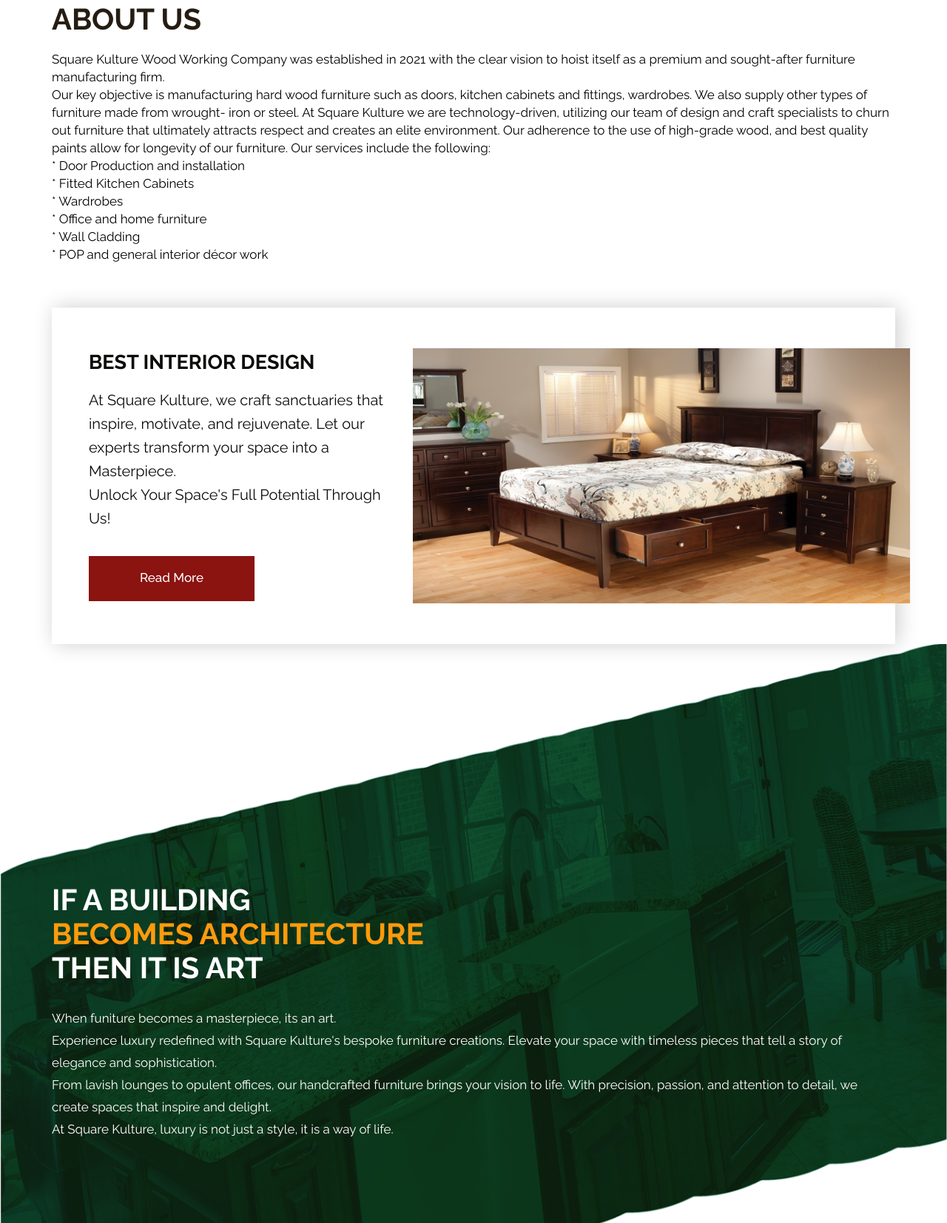
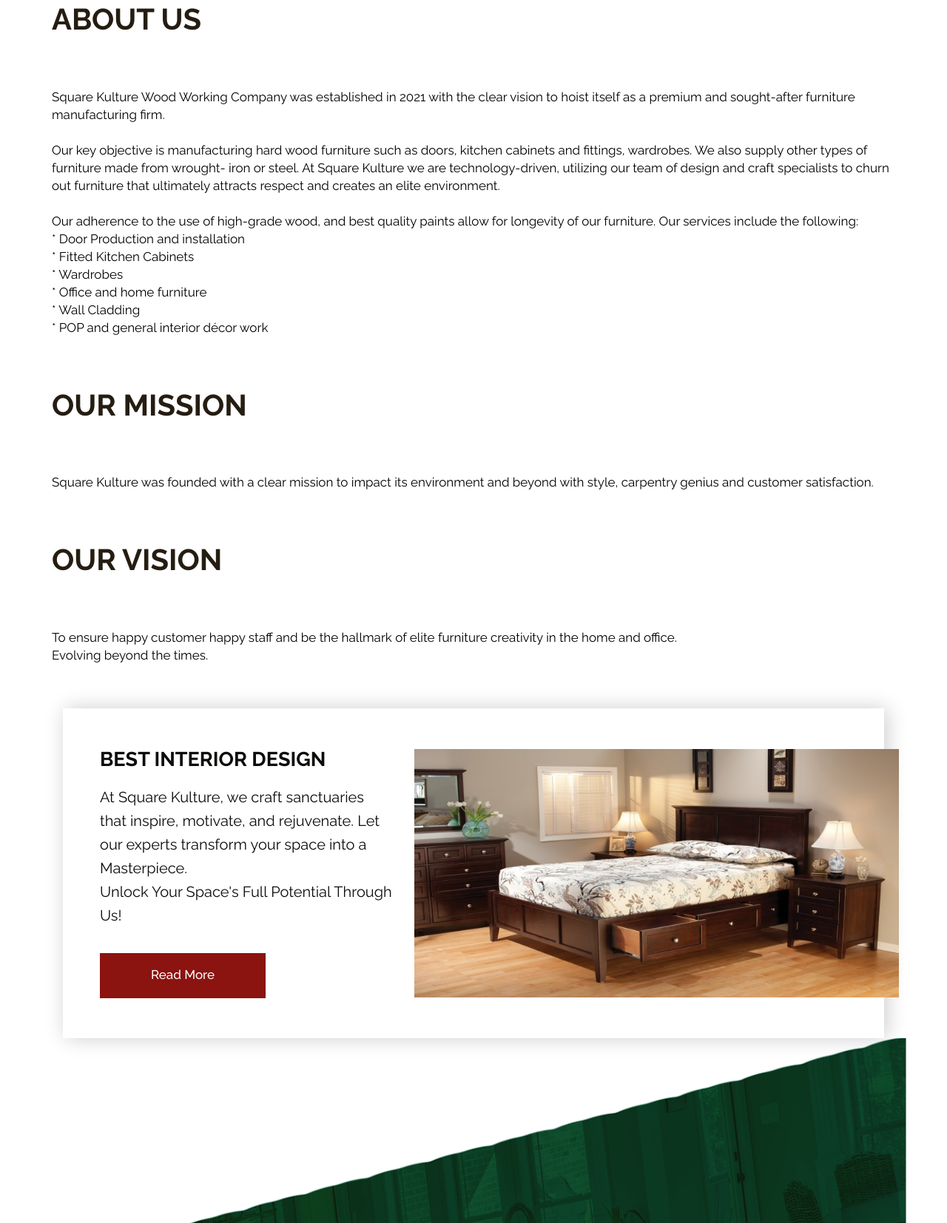
Before and after one commit to Square-Kulture-Wood-Works-Company/square_kulture_website, a plain HTML site: page index.html in a window 1280 px wide. Shown: the part 1146-2800 px from the top of the page at 74% size. Drawn offline with Linux system fonts and the light colour scheme.

Commit message:
Gave vision and mission statement a separate column

```diff
--- a/index.html
+++ b/index.html
@@ -53,7 +53,7 @@
                      <ul class="email text_align_right">
                         <li class="d_none"> <i class="fa fa-map-marker" aria-hidden="true"></i>1/3, Baiyewu Close, Off Ajayi Road, Ogba, Lagos </a></li>
                         <li class="d_none"><i class="fa fa-phone" aria-hidden="true"></i>+234 8166409473 <br> +234 8055444430</a></li>
-                        <li class="d_none"> <a href="#"><i class="fa fa-envelope" aria-hidden="true"></i>info@squarekulture.com <br> reziobaro@gmail.com</a></li>
+                        <li class="d_none"> <a href="#"><i class="fa fa-envelope" aria-hidden="true"></i>info@squarekulture.com</a></li>
                         <li class="d_none"> <a href="#">Login <i class="fa fa-user" aria-hidden="true"></i></a> </li>
                         <li class="d_none"><i class="fa fa-search" style="cursor: pointer;" aria-hidden="true"></i></li>
                         <li> <button class="openbtn" onclick="openNav()"><img src="images/menu_btn.png"></button></li>
@@ -89,7 +89,7 @@
                      <div class="carousel-caption relative">
                         <div class="bg_white">
                            <h1>Reimagine Your Home <span class="yello">One Piece At A Time</span></h1>
-                           <p>Square Kulture was founded with a clear mission to impact its environment and beyond with style, carpentry genius and customer satisfaction.</p>
+                           <p>Discover a world of possibilities with our diverse range of furniture, from classic to contemporary.</p>
                         </div>
                         <a class="read_more ban_btn" href="Javascript:void(0)">Read More</a>
                      </div>
@@ -100,7 +100,7 @@
                      <div class="carousel-caption relative">
                         <div class="bg_white">
                            <h1>Your Home, Your Haven. <span class="yello">Our Furniture, Your Perfect Match.</span></h1>
-                           <p>Our Vision is to ensure a happy staff happy customer and be the hallmark of elite furniture creativity in the home and office. Evolving beyond the times.</p>
+                           <p>Create a space that truly reflects your personality. Our furniture is the perfect complement to your unique style.</p>
                         </div>
                         <a class="read_more ban_btn" href="Javascript:void(0)">Read More</a>
                      </div>
@@ -124,10 +124,10 @@
             <div class="row">
                <div class="col-sm-12">
                   <div class="titlepage">
-                     <h2>About us</h2>
-                     <p>Square Kulture Wood Working Company was established in 2021 with the clear vision to hoist itself as a premium and sought-after furniture manufacturing firm. <br>
+                     <h2>About us</h2> <br><br>
+                     <p>Square Kulture Wood Working Company was established in 2021 with the clear vision to hoist itself as a premium and sought-after furniture manufacturing firm. <br><br>
 
-                        Our key objective is manufacturing hard wood furniture such as doors, kitchen cabinets and fittings, wardrobes. We also supply other types of furniture made from wrought- iron or steel. At Square Kulture we are technology-driven, utilizing our team of design and craft specialists to churn out furniture that ultimately attracts respect and creates an elite environment. Our adherence to the use of high-grade wood, and best quality paints allow for longevity of our furniture.
+                        Our key objective is manufacturing hard wood furniture such as doors, kitchen cabinets and fittings, wardrobes. We also supply other types of furniture made from wrought- iron or steel. At Square Kulture we are technology-driven, utilizing our team of design and craft specialists to churn out furniture that ultimately attracts respect and creates an elite environment. <br><br> Our adherence to the use of high-grade wood, and best quality paints allow for longevity of our furniture.
 
                         Our services include the following: <br>
 
@@ -139,7 +139,24 @@
                         * POP and general interior décor work </p>
                   </div>
                </div>
-               <div class=" col-sm-12">
+               <div id="about" class="about top_layer">
+                  <div class="container">
+                     <div class="row">
+                        <div class="col-sm-12">
+                           <div class="titlepage">
+                              <h2>Our Mission</h2> <br><br>
+                              <p>Square Kulture was founded with a clear mission to impact its environment and beyond with style, carpentry genius and customer satisfaction.</p>
+                          </div>
+                        </div>
+                        <div id="about" class="about top_layer">
+                           <div class="container">
+                              <div class="row">
+                                 <div class="col-sm-12">
+                                    <div class="titlepage">
+                                       <h2>Our Vision</h2> <br><br> <p>To ensure happy customer happy staff and be the hallmark of elite furniture creativity in the home and office. <br> Evolving beyond the times.</p>
+
+                              </div>
+                                       <div class=" col-sm-12">
                   <div class="about_box">
                      <div class="row d_flex">
                         <div class="col-md-5">
```
